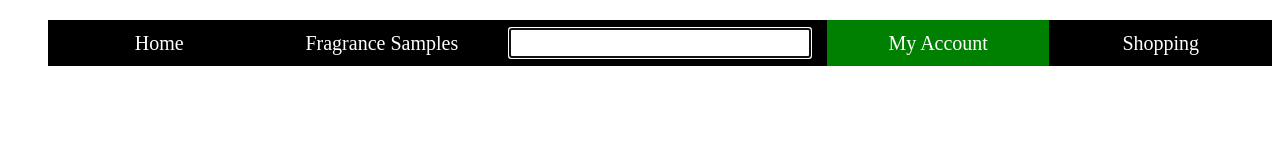
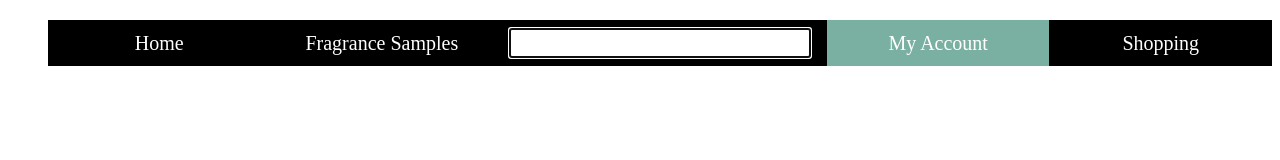
Before and after one commit to MomchilTodorov/search, a plain HTML site: page index.html in a window 1280 px wide. In both pictures the pointer is over the item "My Account". Drawn offline with nearby package versions, Linux system fonts and the light colour scheme.

Commit message:
Update styles.css

```diff
--- a/styles.css
+++ b/styles.css
@@ -26,7 +26,7 @@
 }
 
 .Home:hover, .MyAccount:hover, .Shopping-bag:hover  {
-  background-color: green;
+  background-color: #79b0a1;
   cursor: pointer;
 }
 
```
